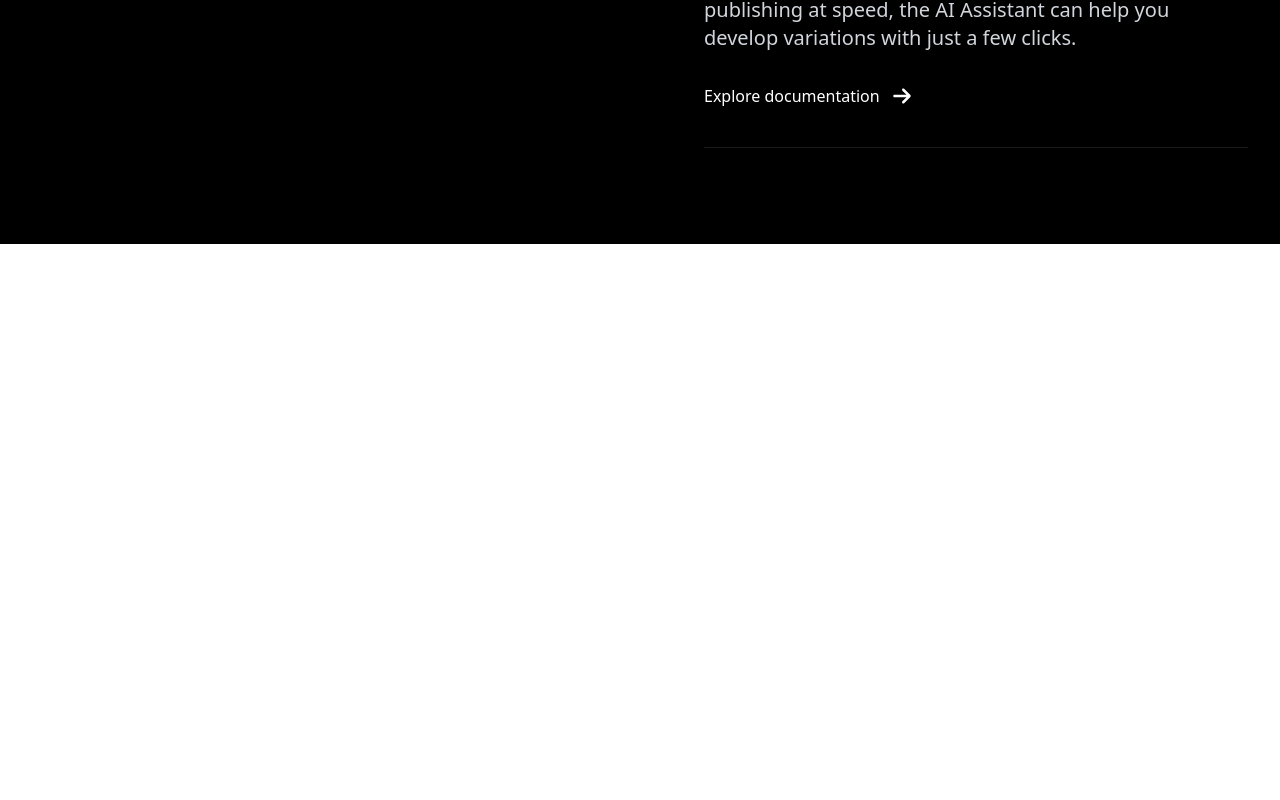
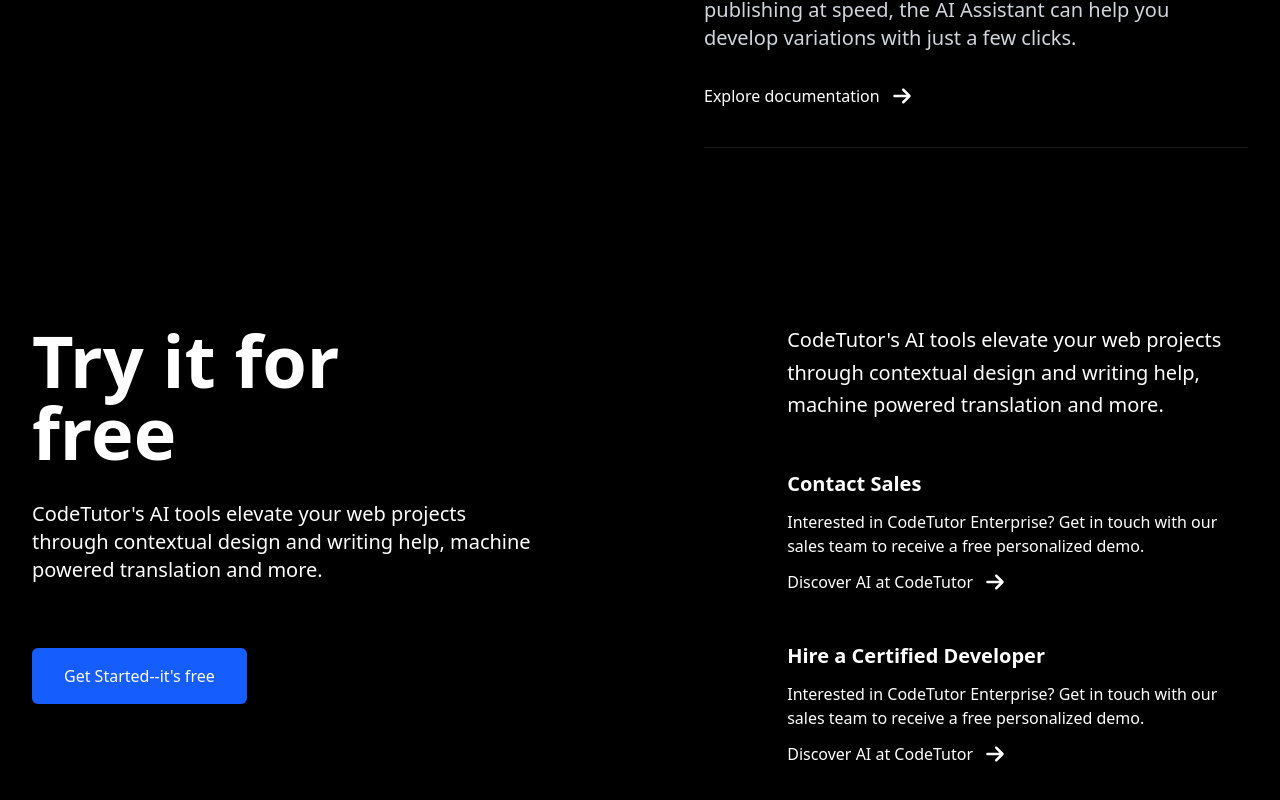
Before and after one commit to Joshuakibwage/code-tutor-landingpage, a React (Vite) app: page / in a window 1280 px wide. Shown: the part 2257-3057 px from the top of the page. Before the commit the page ends 2501 px from the top, so only its background shows below. Built offline with nearby package versions, Linux system fonts and the light colour scheme.

Commit message:
Add try now section

```diff
--- a/src/App.jsx
+++ b/src/App.jsx
@@ -5,6 +5,7 @@
 // import DesignSection from "./components/DesignSection";
 // import CustomerSection from "./components/CustomerSection";
 import About from "./components/About";
+import TryNow from "./components/TryNow";
 
 
  const App = () => {
@@ -17,6 +18,7 @@
       {/* <DesignSection /> */}
       {/* <CustomerSection /> */}
       <About />
+      <TryNow />
     </div>
   )
  }
--- /dev/null
+++ b/src/components/TryNow.jsx
@@ -0,0 +1,65 @@
+import { Link } from "react-router"
+import { FaArrowRight } from "react-icons/fa6"
+const TryNow = () => {
+  return (
+    <div className="bg-black text-white py-20 ">
+        <div className="primary-container ">
+            <div className="flex flex-col md:flex-row justify-between gap-16">
+                <div className="md:w-3/5">
+                   <div>
+                        <h2 className="text-4xl md:text-7xl font-bold mb-8 ">
+                            Try it for <br />free
+                        </h2>
+                        <p className="text-xl mb-8 md:max-w-lg">
+                        CodeTutor's AI tools elevate your web projects through contextual design  and
+                        writing help, machine powered translation and more.
+                        </p>
+                        <Link className="inline-flex items-center px-8 py-4 bg-blue-600 rounded-md
+                                hover:bg-blue-700 transition-colors mt-8">
+                            Get Started--<span>it's free</span>
+                        </Link>
+                   </div>
+                </div>
+                <div className="md:w-2/5 space-y-12">
+                    <div>
+                        <h3 className="text-lg md:text-xl leading-relaxed font-medium mb-4 ">
+                            CodeTutor's AI tools elevate your web projects through contextual design  and
+                            writing help, machine powered translation and more.
+                        </h3>
+                    </div>
+                    <div className="space-y-3">
+                        <h2 className="font-bold text-xl">
+                            Contact Sales
+                        </h2>
+                        <p>
+                            Interested in CodeTutor Enterprise? Get in touch with our sales team to
+                            receive a free personalized demo.
+                        </p>
+                         <Link to='/' className="flex items-center hover:translate-x-1 delay-200 ease-in-out
+                                                transition-all hover:text-gray-300 hover:underline">
+                            Discover AI at CodeTutor
+                            <FaArrowRight className="ml-3 h-5 w-5" />
+                        </Link>
+                    </div>
+                    <div className="space-y-3">
+                        <h2 className="font-bold text-xl">
+                            Hire a Certified Developer
+                        </h2>
+                        <p>
+                            Interested in CodeTutor Enterprise? Get in touch with our sales team to
+                            receive a free personalized demo.
+                        </p>
+                         <Link to='/' className="flex items-center hover:translate-x-1 delay-200 ease-in-out
+                                                transition-all hover:text-gray-300 hover:underline">
+                            Discover AI at CodeTutor
+                            <FaArrowRight className="ml-3 h-5 w-5" />
+                        </Link>
+                    </div>
+                </div>
+            </div>
+        </div>
+    </div>
+  )
+}
+
+export default TryNow
```
